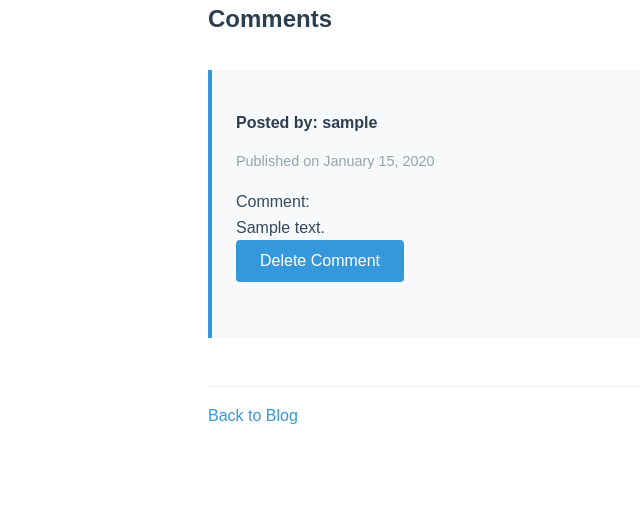
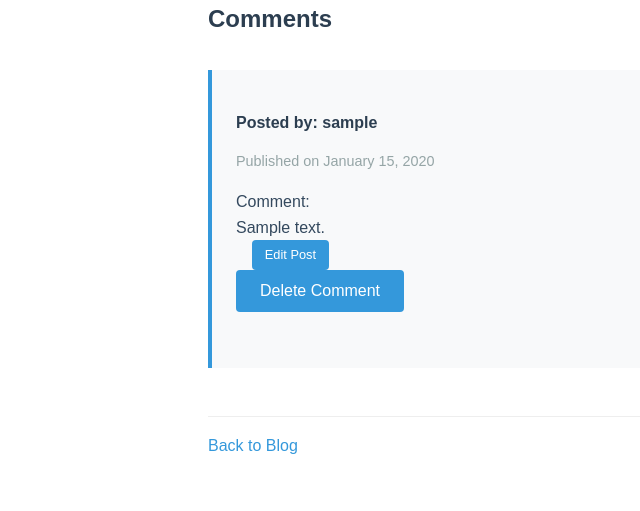
Before and after one commit to IlMeloIl/django-blog, a Django app: a page that uses templates/blog/post.html in a window 1280 px wide. Shown: the part 859-1370 px from the top of the page, without its empty margins (32-672 px from the left). Before the commit the page ends 1283 px from the top, so only its background shows below. Run offline with Django 5.2, Linux system fonts and the light colour scheme; a user stored in the database is signed in; tables that the repository leaves empty hold one stand-in row (values such as "Sample post").

Commit message:
Add option to edit comment that takes you to different template

```diff
--- a/apps/blog/urls.py
+++ b/apps/blog/urls.py
@@ -9,5 +9,6 @@ urlpatterns = [
     path('post/<slug:slug>/delete', delete_post, name='delete_post'),
     path('search', search, name='search'),
     path('post/<slug:slug>/comment', comment, name='comment'),
+    path('comment/<int:id>/edit', edit_comment, name='edit_comment'),
     path('comment/<int:id>/delete', delete_comment, name='delete_comment'),
 ]
--- a/apps/blog/views.py
+++ b/apps/blog/views.py
@@ -123,6 +123,22 @@ def comment(request, slug):
 
     return redirect('post', slug=slug)
 
+@login_required
+def edit_comment(request, id):
+    comment = get_object_or_404(Comment, id=id)
+
+    if request.user != comment.author:
+        return redirect('post', slug=comment.post.slug)
+
+    if request.method == 'POST':
+        form = CommentForm(request.POST, instance=comment)
+        if form.is_valid():
+            comment.save()
+            return redirect('post', slug=comment.post.slug)
+    else:
+        form = CommentForm(instance=comment)
+
+    return render(request, 'blog/edit_comment.html', {'form': form, 'comment': comment})
 
 @login_required
 def delete_comment(request, id):
--- a/templates/blog/post.html
+++ b/templates/blog/post.html
@@ -46,6 +46,7 @@
                         Comment: <br>{{ comment.comment }}
                     </div>
                     {% if user == comment.author %}
+                    <a href="{% url 'edit_comment' id=comment.id %}" class="edit-button">Edit Post</a>
                     <form action="{% url 'delete_comment' id=comment.id %}" method="post">
                         {% csrf_token %}
                         <button type="submit">Delete Comment</button>
```
Also changed, not shown: templates/blog/edit_comment.html (added, +14 -0 lines).
